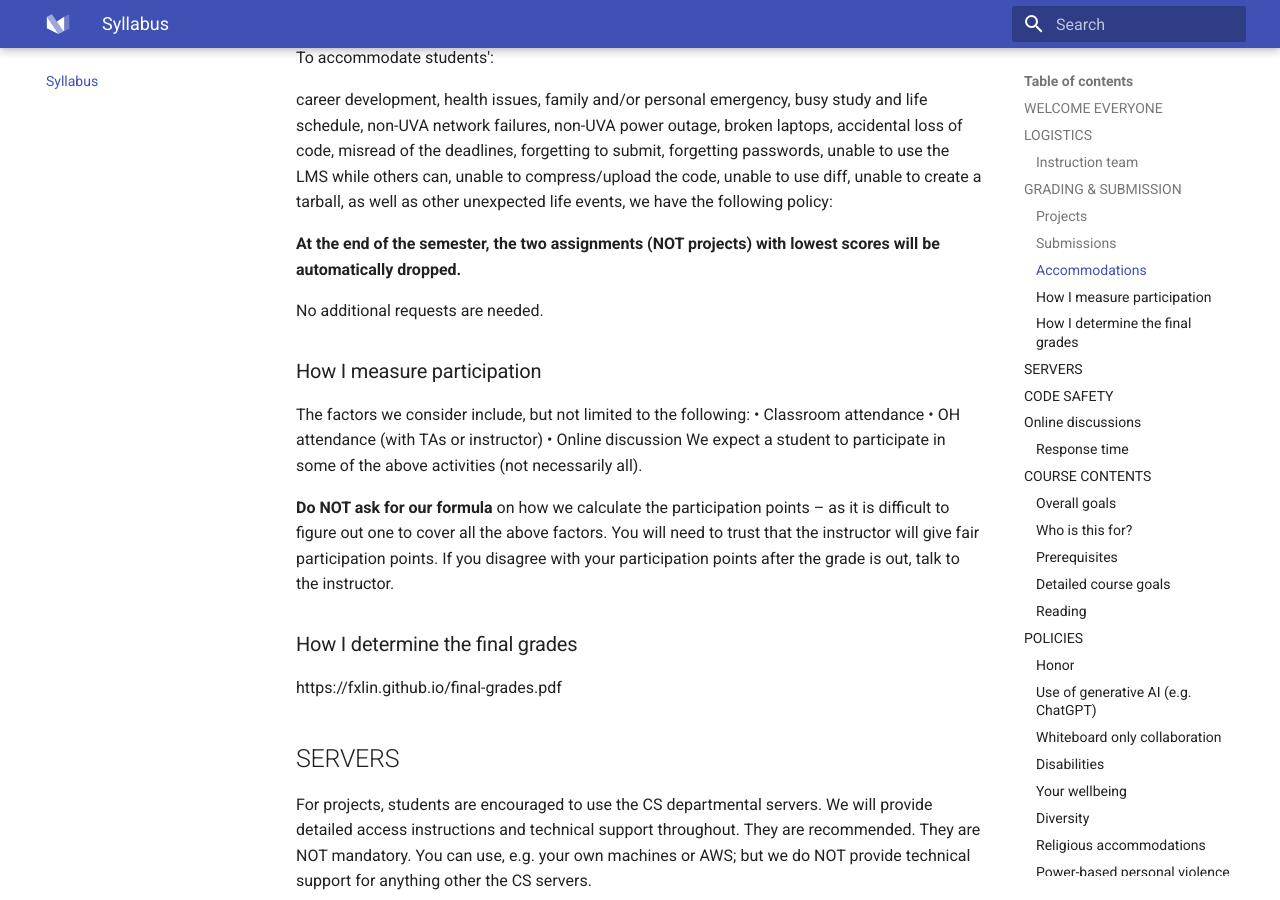
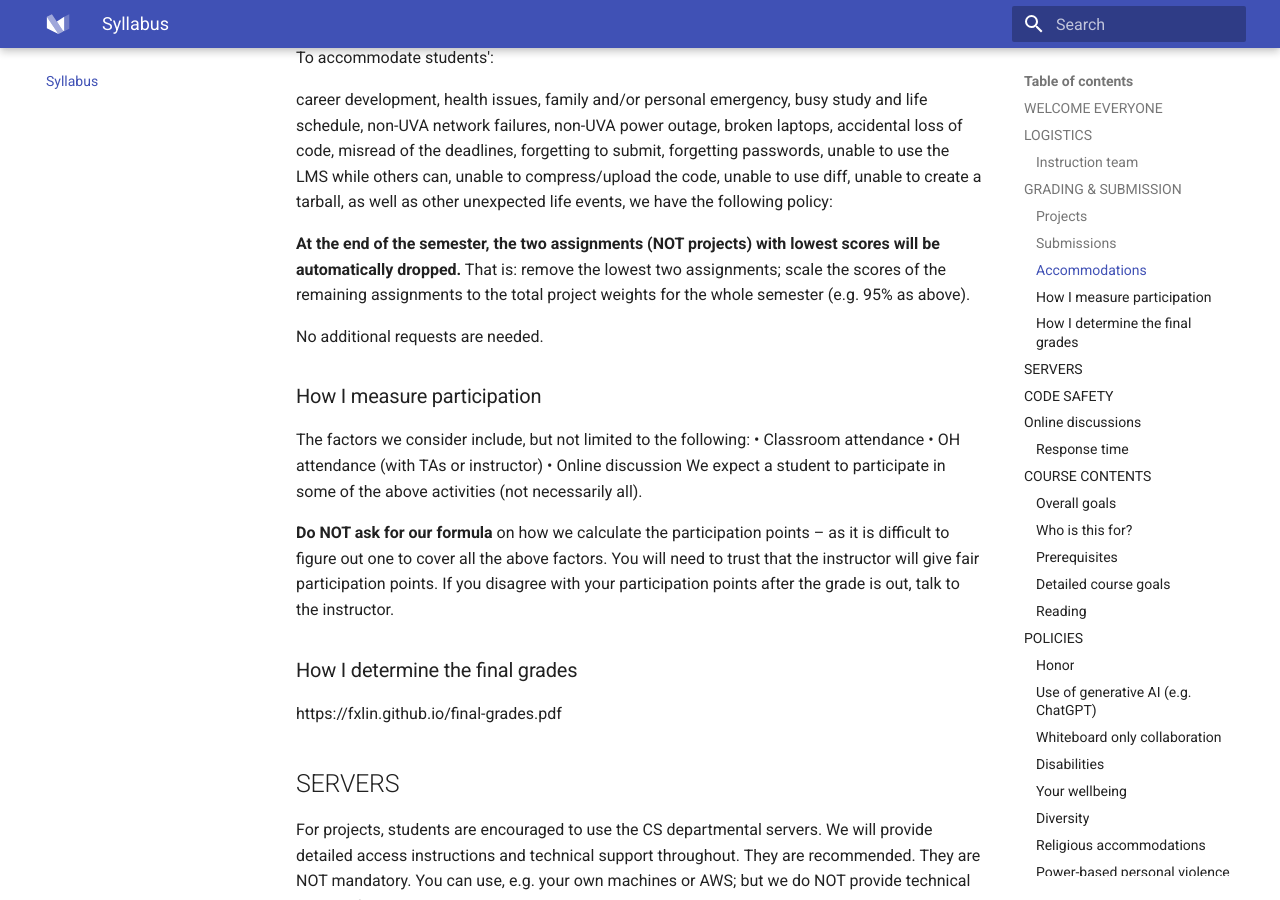
Before and after one commit to fxlin/uva-os-main, an MkDocs documentation site: the page built from docs/README.md, in a window 1280 px wide and 900 px high, scrolled down 2391 px. Built offline with MkDocs 1.6.1 and Material for MkDocs 9.7.7, drawn with Linux system fonts in a browser that asks for light colours.

Commit message:
Update README.md

```diff
--- a/docs/README.md
+++ b/docs/README.md
@@ -78,6 +78,7 @@ To accommodate students':
 career development, health issues, family and/or personal emergency, busy study and life schedule, non-UVA network failures, non-UVA power outage, broken laptops, accidental loss of code, misread of the deadlines, forgetting to submit, forgetting passwords, unable to use the LMS while others can, unable to compress/upload the code, unable to use diff, unable to create a tarball, as well as other unexpected life events, we have the following policy:
 
 **At the end of the semester, the two assignments (NOT projects) with lowest scores will be automatically dropped.**
+That is: remove the lowest two assignments; scale the scores of the remaining assignments to the total project weights for the whole semester (e.g. 95% as above).
 
 No additional requests are needed.
 
```
